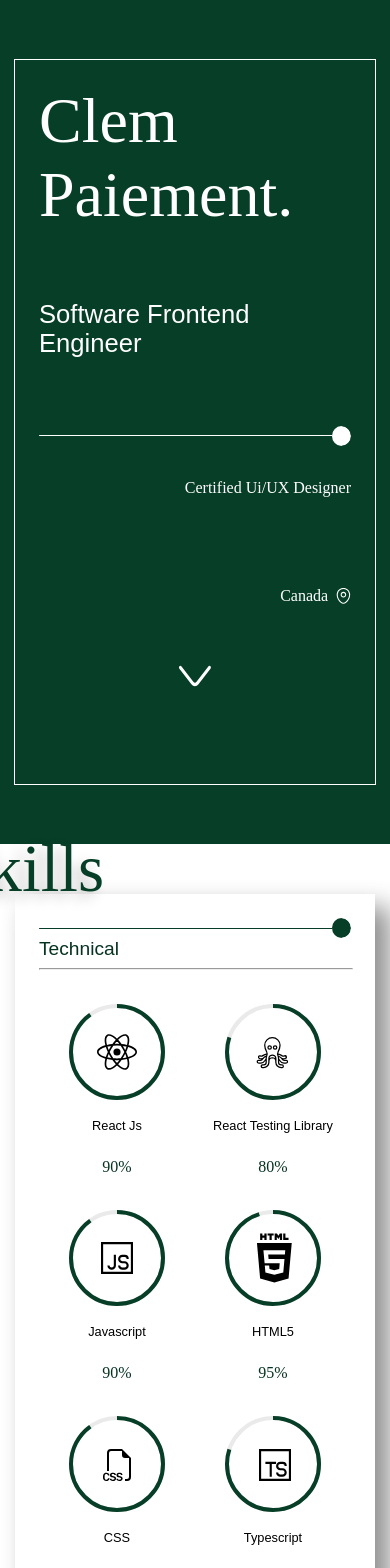
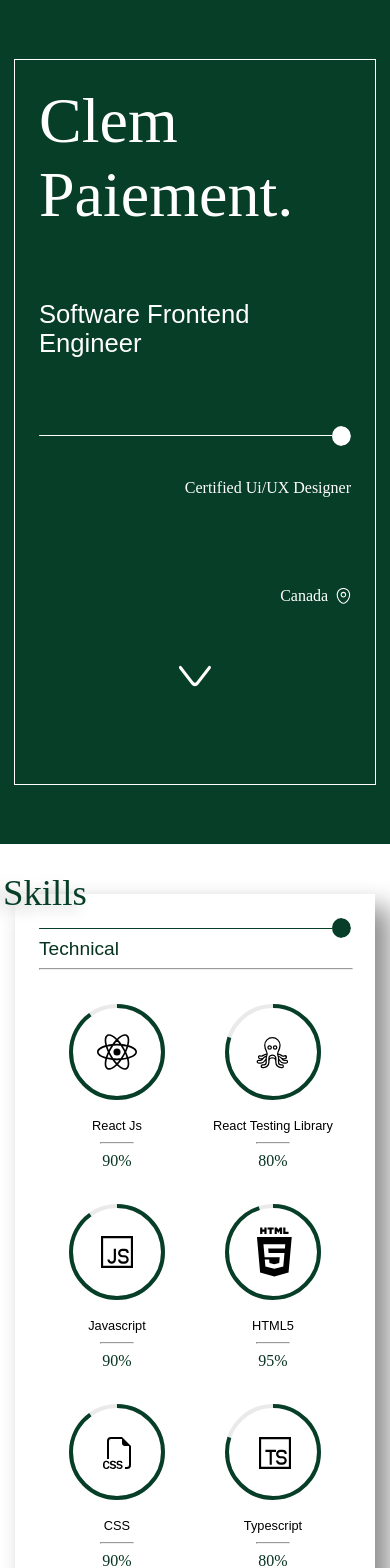
Before and after one commit to Clem04/portfolio-frontend-dev, a React (Create React App) app: page / in a window 390 px wide. Shown: the top 1568 px of the page. Built offline with nearby package versions, Linux system fonts and the light colour scheme.

Commit message:
Fixed section header position responsiveness, fixed grid display issue

```diff
--- a/src/components/Cards/TechnicalCard/TechnicalCard.tsx
+++ b/src/components/Cards/TechnicalCard/TechnicalCard.tsx
@@ -1,6 +1,7 @@
 import { HTMLAttributes, ReactNode  } from "react";
 import styled from 'styled-components';
 import CircleProgress from '../../CircleProgress/CircleProgress';
+import Hr from "../../Hr/Hr";
 
 const Card = styled.div`
   width: 100%;
@@ -21,7 +22,7 @@ const Percentage = styled.p`
   font-size: 1em;
   text-align: center;
   color: #063320;
-  margin-top: 24px;
+  margin-top: 8px;
 `
 
 const ProgressContainer = styled.div`
@@ -51,6 +52,7 @@ export default function TechnicalCard({ isVisible, progressColor, skillLabel, pe
           </CircleProgress>
         </ProgressContainer>
         <SkillName>{skillLabel}</SkillName>
+        <Hr width="20%" />
         <Percentage>{percentage}%</Percentage>
     </Card>
   )
--- a/src/components/EducationSection/EducationSection.style.ts
+++ b/src/components/EducationSection/EducationSection.style.ts
@@ -11,6 +11,9 @@ export const Content = styled.div`
   padding: 64px;
   @media (max-width: 414px) {
     padding: 48px;
+  }
+  @media (max-width: 1024px) {
+    padding: 0;
   }
 `
 
@@ -29,6 +32,12 @@ export const DegreeCard = styled.div`
   display: flex;
   justify-content: center;
   flex-wrap: wrap;
+  @media (max-width: 414px) {
+    width: 100%;
+  }
+  @media (min-width: 768px) {
+    width: 23vw;
+  }
 `
 
 export const DegreeType = styled.p<SectionEducationProps>`
--- a/src/components/EducationSection/EducationSection.tsx
+++ b/src/components/EducationSection/EducationSection.tsx
@@ -1,7 +1,7 @@
 import { HTMLAttributes, RefObject } from "react";
 import Section from '../Sections/Section/Section';
 import { InnerSection } from '../Sections/InnerSection/InnerSection';
-import SectionName from "../Texts/SectionName"
+import { SectionName } from "../Texts/SectionName"
 import { Content, DegreesGrid, DegreeCard, DegreeType, Degree  } from './EducationSection.style'
 
 // Images
@@ -32,13 +32,27 @@ function EducationSection({ theme, dataTestId, sectionRef, isVisible }: Educatio
     >
       <InnerSection
         padding={{
-          desktop: "32px",
+          tablet: "0 0 40px 0",
           mobile: "24px"
         }}
         shadow="13px 15px 24px rgba(0, 0, 0, 0.25), 15px 13px 24px rgba(0, 0, 0, 0.25)"
       >
         <Content>
-          <SectionName label="Education" textAlign="left" Top="-38px" Left="-40px"/>
+          <SectionName
+            textAlign="left"
+            top={{
+              desktop: "-38px",
+              tablet: "-18px",
+              mobile: "-21px"
+            }}
+            left={{
+              desktop: "-40px",
+              tablet: "-21px",
+              mobile: "-21px"
+            }}
+          >
+            Education
+          </SectionName>
           <DegreesGrid>
             <DegreeCard>
               <TCUImage />
--- a/src/components/HeaderSection/HeaderSection.style.ts
+++ b/src/components/HeaderSection/HeaderSection.style.ts
@@ -47,7 +47,7 @@ export const Certification = styled.p`
     animation: ${fadeInAnimation('0', '1')} 3s ease-out forwards;
   }
 
-  @media (max-width: 414px) {
+  @media (max-width: 1024px) {
     margin: none;
     width: 100%;
     text-align: right;
--- a/src/components/Hr/Hr.tsx
+++ b/src/components/Hr/Hr.tsx
@@ -1,12 +1,17 @@
+import { HTMLAttributes } from "react";
 import styled from 'styled-components';
 
-const Line = styled.hr`
-  width: 100%;
+const Line = styled.hr<HrProps>`
+  width: ${(props) => props.width};
   color: black;
 `
 
-export default function Hr() {
+interface HrProps extends HTMLAttributes<HTMLDivElement> {
+   width: string;
+}
+
+export default function Hr({ width }: HrProps) {
   return (
-    <Line />
+    <Line width={width} />
   )
 }
--- a/src/components/IndustriesSection/IndustriesSection.style.ts
+++ b/src/components/IndustriesSection/IndustriesSection.style.ts
@@ -23,17 +23,19 @@ export const SectionDescription = styled.p`
   color: #000000;
   @media (max-width: 414px) {
     width: 100%;
+    font-size: 1em;
+    line-height: 24px;
   }
 `
 
-export const SectionIndustries = styled.div`
+export const GridIndustries = styled.div`
   width: 100%;
   display: grid;
   grid-template-columns: repeat(3, 1fr);
   height: fit-content;
   margin-top: 32px;
   @media (max-width: 414px) {
-    grid-template-columns: repeat(1, 1fr);
+    grid-template-columns: 1fr;
   }
 `
 
@@ -43,12 +45,14 @@ export const Industry = styled.div<SectionIndustriesProps>`
   font-family: 'Karantina';
   font-style: normal;
   font-weight: 700;
-  font-size: 3em;
+  font-size: 3rem;
   color: #000000;
   text-align: center;
   @media (max-width: 414px) {
     border-right: none;
     border-bottom: ${(props) => props.borderBottom || 'auto'};
-    font-size: 2rem;
+  }
+  @media (max-width: 1024px) {
+    font-size: 1.4rem;
   }
 `
--- a/src/components/IndustriesSection/IndustriesSection.tsx
+++ b/src/components/IndustriesSection/IndustriesSection.tsx
@@ -1,13 +1,13 @@
 import { HTMLAttributes, RefObject } from "react"
 import Section from '../Sections/Section/Section'
 import { InnerSection } from '../Sections/InnerSection/InnerSection'
-// import SectionName from "../Texts/SectionName"
-// import {
-//   Content,
-//   SectionDescription,
-//   SectionIndustries,
-//   Industry,
-// } from './IndustriesSection.style'
+import { SectionName } from "../Texts/SectionName"
+import {
+  Content,
+  SectionDescription,
+  GridIndustries,
+  Industry,
+} from './IndustriesSection.style'
 
 interface Theme {
   colors: {
@@ -37,8 +37,21 @@ function IndustriesSection({ theme, dataTestId, sectionRef, isVisible }: Industr
         }}
         backgroundColor="#6DC19E"
       >
-        {/* <Content>
-          <SectionName label="Industries" textAlign="right" Top="-42px" Right="-28px" />
+        <Content>
+          <SectionName textAlign="right"
+            top={{
+              tablet: "-55px",
+              desktop: "-74px",
+              mobile: "-48px"
+            }}
+            right={{
+              desktop: "-54px",
+              tablet: "-61px",
+              mobile: "-32px"
+            }}
+          >
+            Industries
+          </SectionName>
           <SectionDescription>
             On my resume,
             you will find my experience
@@ -47,12 +60,12 @@ function IndustriesSection({ theme, dataTestId, sectionRef, isVisible }: Industr
             sectors as well. Here are some of the industries
             <br /> I have worked in:
           </SectionDescription>
-          <SectionIndustries>
+          <GridIndustries>
             <Industry borderRight="1px solid black" borderBottom="1px solid black">e-commerce</Industry>
             <Industry borderRight="1px solid black" borderBottom="1px solid black">finance</Industry>
             <Industry>health</Industry>
-          </SectionIndustries>
-        </Content> */}
+          </GridIndustries>
+        </Content>
       </InnerSection>
     </Section>
   )
--- a/src/components/Sections/InnerSection/InnerSection.tsx
+++ b/src/components/Sections/InnerSection/InnerSection.tsx
@@ -45,14 +45,14 @@ const Container = styled.div<ContainerProps>`
   border: ${(props) => props.border};
   height: ${(props) => props.height?.desktop};
 
-  @media (max-width: 768px) {
-    height: ${(props) => props.height?.tablet};
-    padding: ${(props) => props.padding?.tablet || "auto"};
-  }
-
   @media (max-width: 414px) {
     height: ${(props) => props.height?.mobile};
     padding: ${(props) => props.padding?.mobile || "auto"};
+  }
+
+  @media (max-width: 1024px) {
+    height: ${(props) => props.height?.tablet};
+    padding: ${(props) => props.padding?.tablet || "auto"};
   }
 }`;
 
--- a/src/components/SkillsSection/SkillsSection.style.ts
+++ b/src/components/SkillsSection/SkillsSection.style.ts
@@ -65,6 +65,11 @@ export const SkillsContainerGrid = styled.div`
   @media (max-width: 414px) {
     margin: 32px 0;
     grid-template-columns: repeat(2, 1fr);
+    grid-row-gap: 32px;
+  }
+  @media (min-width: 768px) {
+    margin: 32px 0;
+    grid-template-columns: repeat(4, 1fr);
     grid-row-gap: 32px;
   }
 `
@@ -146,5 +151,6 @@ export const MobileBottomContainer = styled.div`
   @media (max-width: 414px) {
     width 100%;
     display: block;
+    margin: 16px 0 32px 0;
   }
 `
--- a/src/components/SkillsSection/SkillsSection.tsx
+++ b/src/components/SkillsSection/SkillsSection.tsx
@@ -1,7 +1,7 @@
 import { HTMLAttributes, RefObject } from "react"
 import Section from '../Sections/Section/Section'
 import { InnerSection } from '../Sections/InnerSection/InnerSection'
-import SectionName from "../Texts/SectionName"
+import { SectionName } from "../Texts/SectionName"
 import ProgressBar from '../ProgressBar/ProgressBar'
 import TechnicalCard from "../Cards/TechnicalCard/TechnicalCard"
 import DesignCard from '../Cards/DesignCard/DesignCard'
@@ -70,7 +70,21 @@ function SkillsSection({ theme, dataTestId, sectionRef, isVisible }: SkillsProps
         shadow="13px 15px 24px rgba(0, 0, 0, 0.25), 15px 13px 24px rgba(0, 0, 0, 0.25)"
       >
         <Content>
-          <SectionName label="Skills" textAlign="left" Left="-88px" Top="-88px" />
+          <SectionName
+            textAlign="left"
+            top={{
+              desktop: "-88px",
+              tablet: "-69px",
+              mobile: "-47px"
+            }}
+            left={{
+              desktop: "-88px",
+              tablet: "-69px",
+              mobile: "-36px"
+            }}
+          >
+            Skills
+          </SectionName>
           <ProgressBar
             progress={100}
             width="356px"
@@ -81,7 +95,7 @@ function SkillsSection({ theme, dataTestId, sectionRef, isVisible }: SkillsProps
           />
           <TopSection>
             <SkillsSectionName textAlign="left" name="Technical" />
-            <Hr />
+            <Hr width="100%" />
             <SkillsContainerGrid >
               <TechnicalCard
                 isVisible={isVisible}
@@ -149,13 +163,13 @@ function SkillsSection({ theme, dataTestId, sectionRef, isVisible }: SkillsProps
             <BottomRightSection>
               <SubSkills>
                 <Header>Language</Header>
-                <HrContainer><Hr /></HrContainer>
+                <HrContainer><Hr width="100%" /></HrContainer>
                 <Language style={{ marginTop: "24px"}}>English</Language>
                 <Language>French</Language>
               </SubSkills>
               <SubSkills>
                 <Header textAlign="right">Design</Header>
-                <HrContainer><Hr /></HrContainer>
+                <HrContainer><Hr width="100%" /></HrContainer>
                 <DesignSkillsGrid>
                   <DesignCard skill="Wireframe Prototypes">
                     <WireframesIcon />
--- a/src/components/Texts/SectionName.tsx
+++ b/src/components/Texts/SectionName.tsx
@@ -1,5 +1,25 @@
-import { HTMLAttributes } from "react";
-import styled from 'styled-components';
+import React, { ReactNode } from 'react';
+import styled, { CSSProperties } from 'styled-components';
+
+interface SectionNameProps {
+  children: ReactNode;
+  textAlign: string;
+  top?: {
+    desktop?: CSSProperties['top'];
+    tablet?: CSSProperties['top'];
+    mobile?: CSSProperties['top'];
+  };
+  left?: {
+    desktop?: CSSProperties['left'];
+    tablet?: CSSProperties['left'];
+    mobile?: CSSProperties['left'];
+  };
+  right?: {
+    desktop?: CSSProperties['right'];
+    tablet?: CSSProperties['right'];
+    mobile?: CSSProperties['right'];
+  };
+}
 
 export const Name = styled.p<SectionNameProps>`
   width: 100%;
@@ -11,20 +31,29 @@ export const Name = styled.p<SectionNameProps>`
   font-size: 4.2em;
   text-shadow: -9px 6px 14px rgba(0, 0, 0, 0.25);
   position: absolute;
-  top: ${(props) => props.Top || 'auto'};
-  left: ${(props) => props.Left || 'auto'};
-  right: ${(props) => props.Right || 'auto'};
+  top: ${(props) => props.top?.desktop};
+  left: ${(props) => props.left?.desktop};
+  right: ${(props) => props.right?.desktop};
+
+  @media (max-width: 414px) {
+    font-size: 2.3em;
+    top: ${(props) => props.top?.mobile};
+    left: ${(props) => props.left?.mobile};
+    right: ${(props) => props.right?.mobile};
+  }
+  @media ( min-width: 415px and max-width: 768px) {
+    font-size: 2.3em;
+    top: ${(props) => props.top?.tablet};
+    left: ${(props) => props.left?.tablet};
+    right: ${(props) => props.right?.tablet};
+  }
 `
 
-interface SectionNameProps extends HTMLAttributes<HTMLDivElement> {
-  textAlign: string;
-  Top?: string;
-  Left?: string;
-  Right?: string;
-}
 
-export default function SectionName({ label, textAlign, Top, Left, Right }: { label: string; textAlign: string; Top?: string; Left?: string; Right?: string; }) {
+export const SectionName: React.FC<SectionNameProps> = ({ textAlign, top, left, right, children }) => {
   return (
-    <Name textAlign={textAlign} Top={Top} Left={Left} Right={Right}>{label}</Name>
-  )
-}
+    <Name textAlign={textAlign} top={top} left={left} right={right}>
+      {children}
+    </Name>
+  );
+};
```
